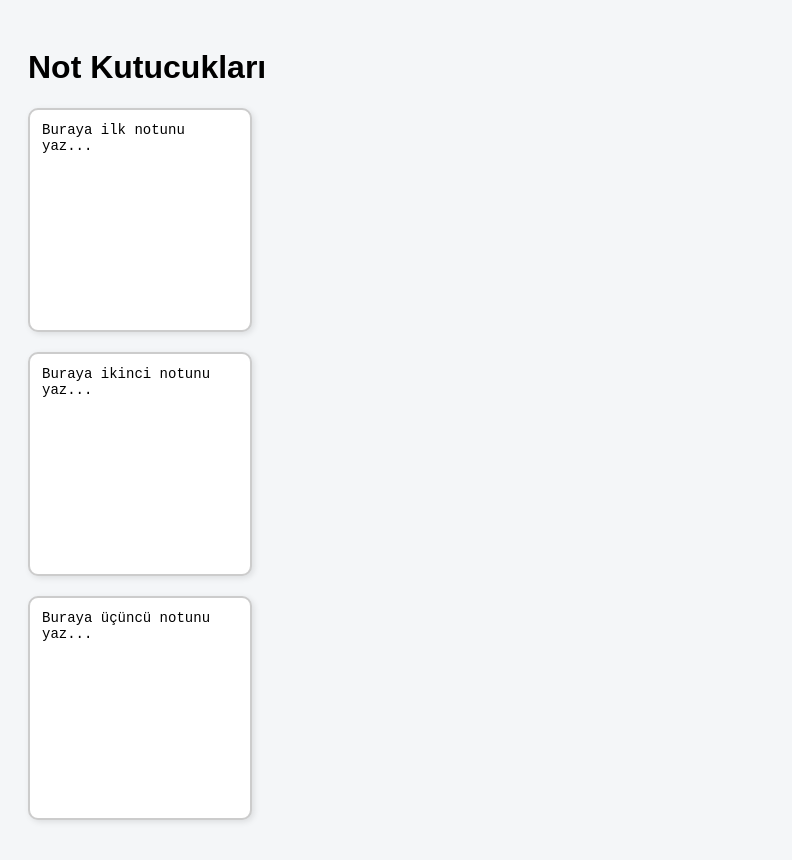
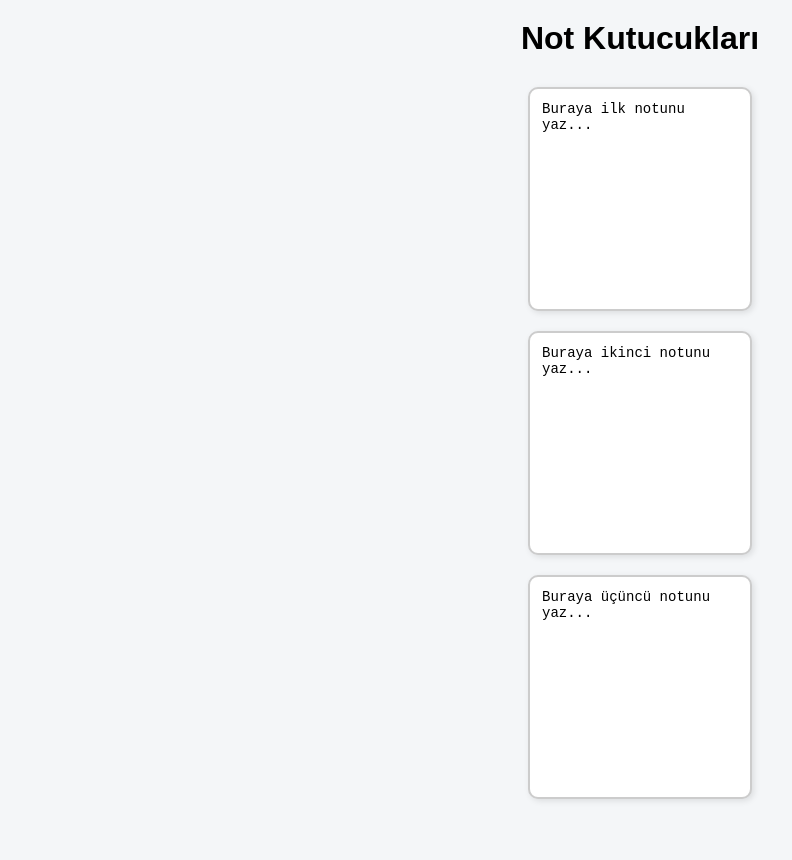
Before and after one commit to ardaefeozcan/ardaefeozcCSA.github.io, a plain HTML site: page documentation.html in a window 1280 px wide. Shown: the whole page, without its empty margins (0-792 px from the left). After the commit the page ends 809 px from the top, so only its background shows below. Drawn offline with Linux system fonts and the light colour scheme.

Commit message:
Update documentation.html

```diff
--- a/documentation.html
+++ b/documentation.html
@@ -7,15 +7,23 @@
     body {
       font-family: Arial, sans-serif;
       background: #f4f6f8;
-      padding: 20px;
+      margin: 0;
+      padding: 0;
+      display: flex;
+      flex-direction: column;
+      align-items: center;   /* ortalama */
+    }
+    h1 {
+      margin: 20px 0;
+      text-align: center;
     }
     .note {
-      width: 200px;              /* kutunun genişliği */
-      height: 200px;             /* kutunun yüksekliği (kare) */
+      width: 200px;
+      height: 200px;
       background: #fff;
       border: 2px solid #ccc;
       border-radius: 10px;
-      margin-bottom: 20px;       /* alt alta boşluk */
+      margin: 10px 0;
       padding: 10px;
       box-shadow: 2px 2px 6px rgba(0,0,0,0.1);
     }
```
